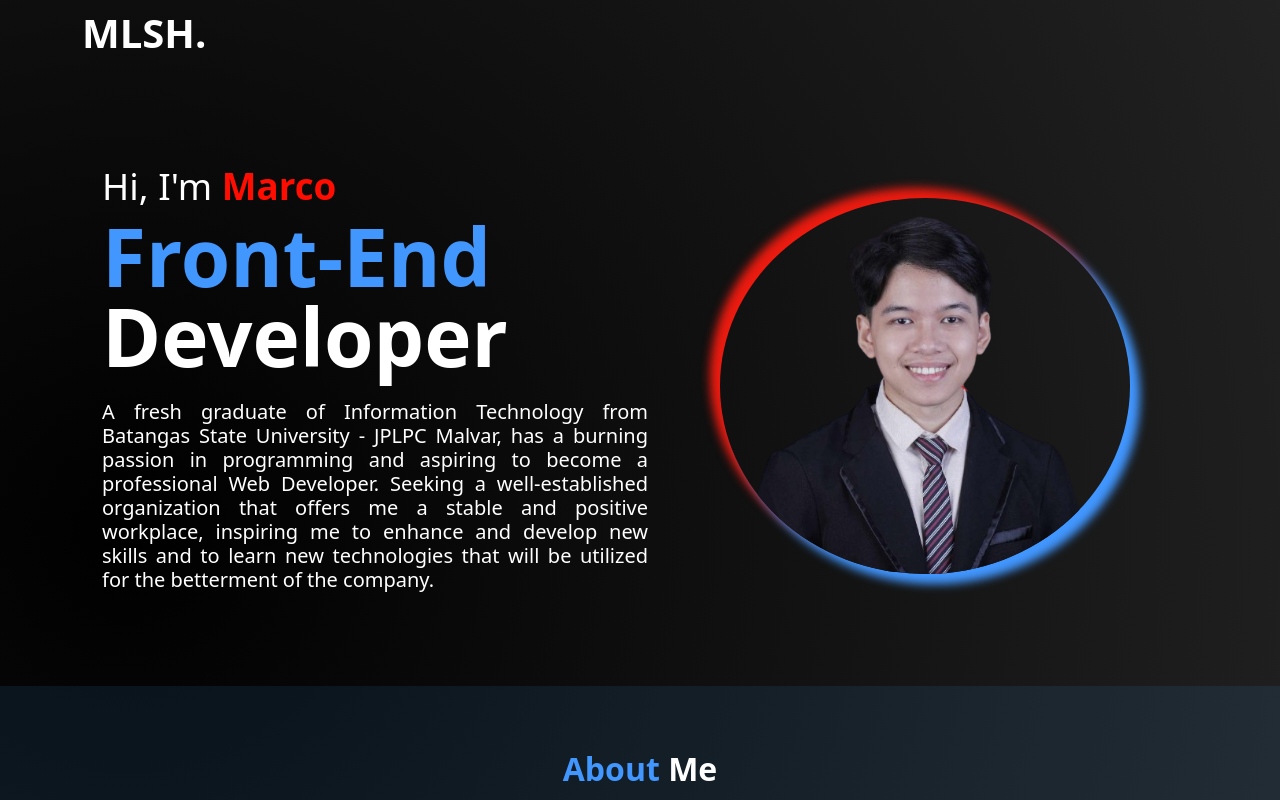
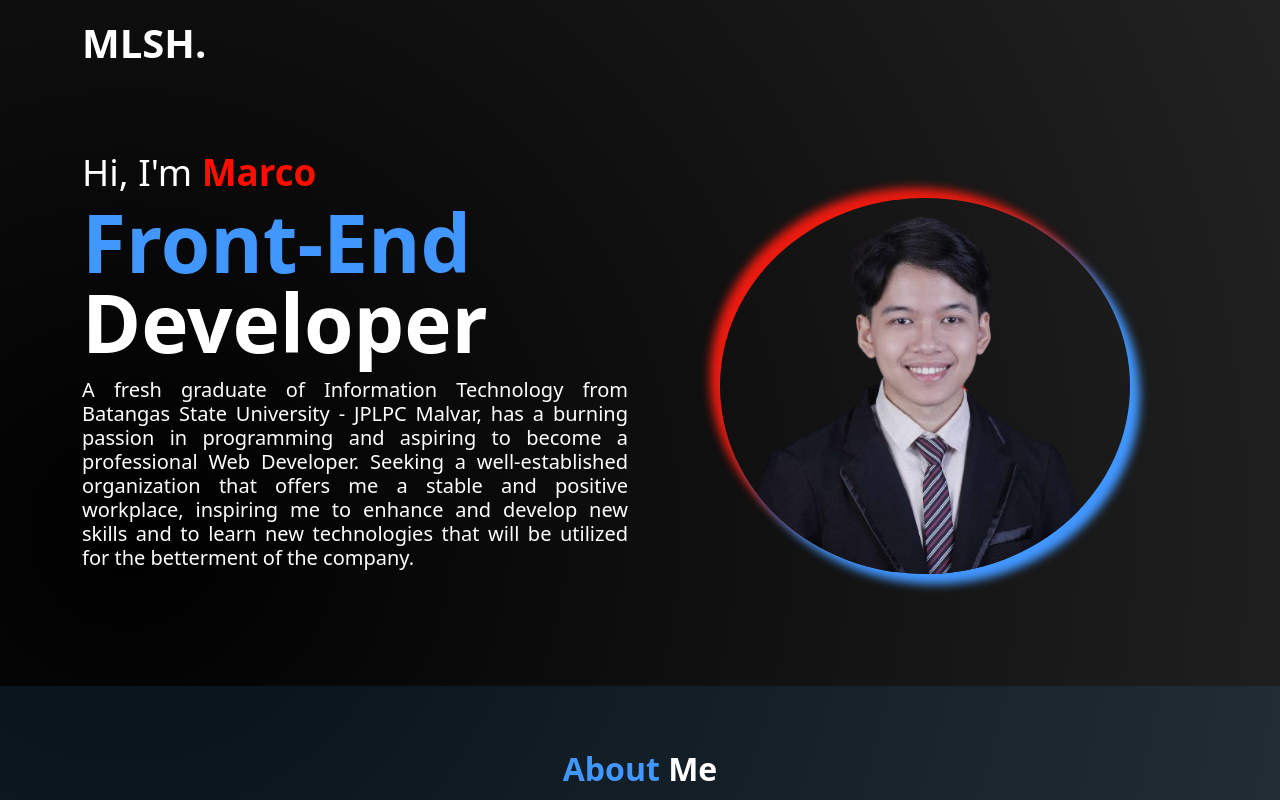
Before and after one commit to Moonimits/react-portfolio, a React (Vite) app: page / in a window 1280 px wide. Shown: the top 800 px of the page. Built offline with nearby package versions, Linux system fonts and the light colour scheme.

Commit message:
AnimateCommit

```diff
--- a/src/App.css
+++ b/src/App.css
@@ -190,21 +190,21 @@ body{
 @keyframes FadeBottom{
   from{
     opacity: 0;
-    transform: translateY(0);
+    transform: translateY(-10px);
   }
   to{
     opacity: 1;
-    transform: translateY(-10px);
+    transform: translateY(0);
   }
 }
 @keyframes FadeLeft{
   from{
     opacity: 0;
-    transform: translateX(0);
+    transform: translateX(-20px);
   }
   to{
     opacity: 1;
-    transform: translateX(20px);
+    transform: translateX(0);
   }
 }
 @keyframes FadeIn{
--- a/src/components/Hero.jsx
+++ b/src/components/Hero.jsx
@@ -7,7 +7,7 @@ function Hero() {
         <div className="col-12 col-lg-6 text-center py-lg-5 fade-in" style={{"--i": 9}}>
           <img src={profile} alt="" className="img-fluid hero-image w-75"/>
         </div>
-        <div className="col-12 col-lg-6 order-lg-first d-flex flex-column justify-content-center pt-5 pt-lg-0">
+        <div className="col-12 col-lg-6 order-lg-first mt-4 mt-lg-0">
           <h3 className="hero-subtitle fade-left" style={{"--i": 6}}>
             Hi, I'm <span>Marco</span>
           </h3>
```
